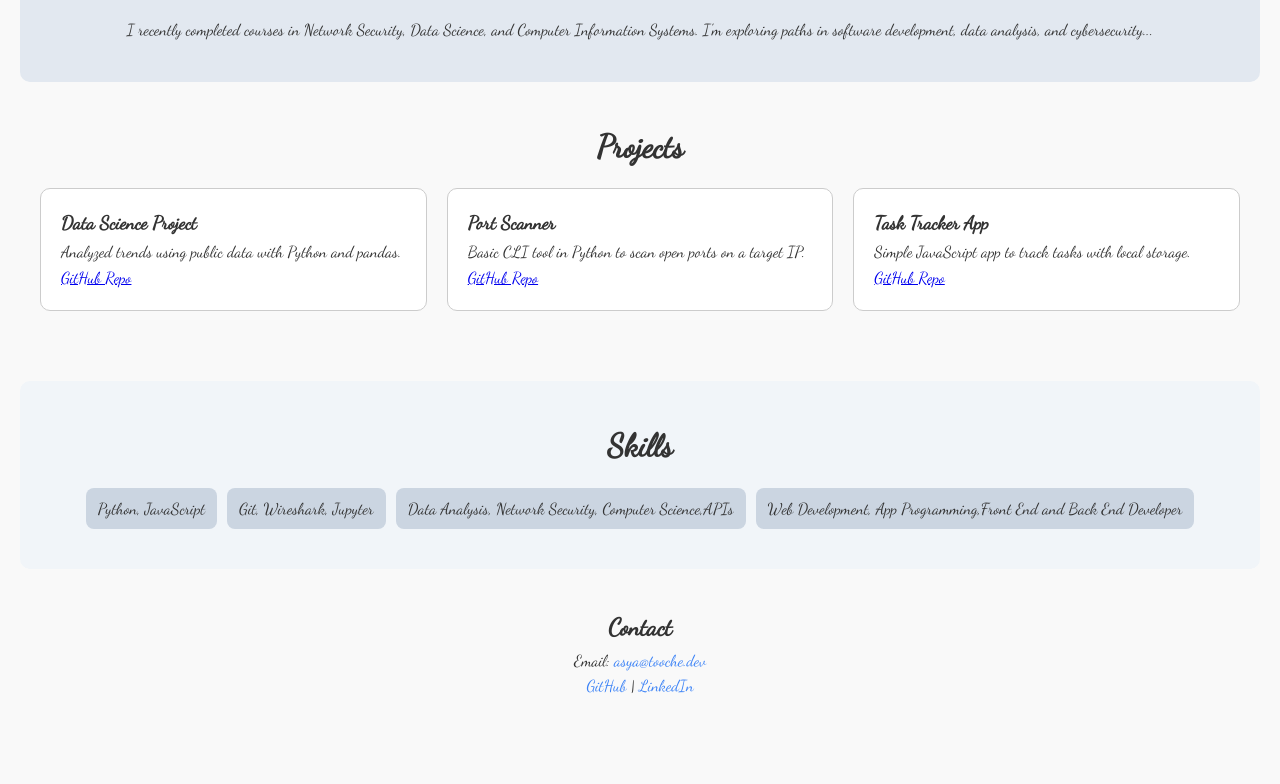
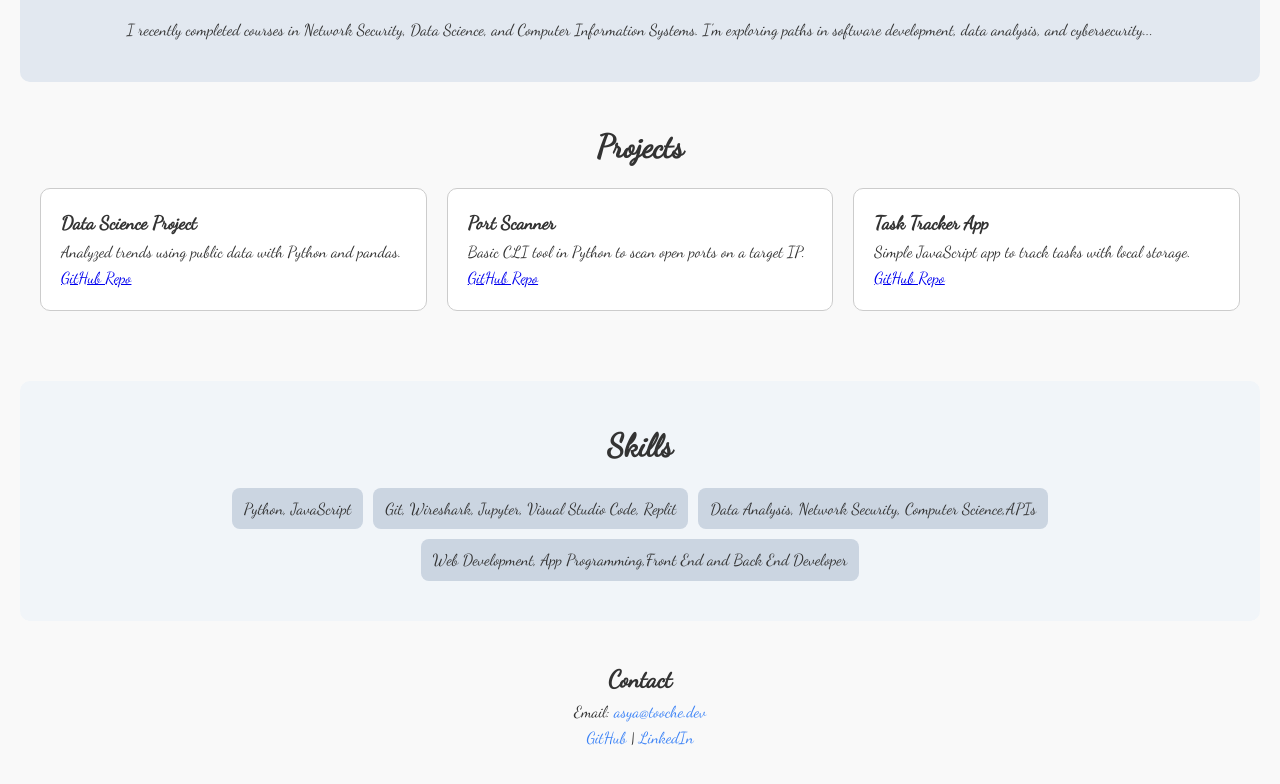
Before and after one commit to Techne-Asya/Tech-Landing-Page, a plain HTML site: page index.html in a window 1280 px wide. Shown: the part 814-1598 px from the top of the page. Before the commit the page ends 1573 px from the top, so only its background shows below. Drawn offline with Linux system fonts and the light colour scheme.

Commit message:
Update index.html

```diff
--- a/index.html
+++ b/index.html
@@ -53,7 +53,7 @@
     <h2>Skills</h2>
     <ul>
       <li>Python, JavaScript</li>
-      <li>Git, Wireshark, Jupyter</li>
+      <li>Git, Wireshark, Jupyter, Visual Studio Code, Replit</li>
       <li>Data Analysis, Network Security, Computer Science,APIs</li>
       <li>Web Development, App Programming,Front End and Back End Developer</li>
     </ul>
```
